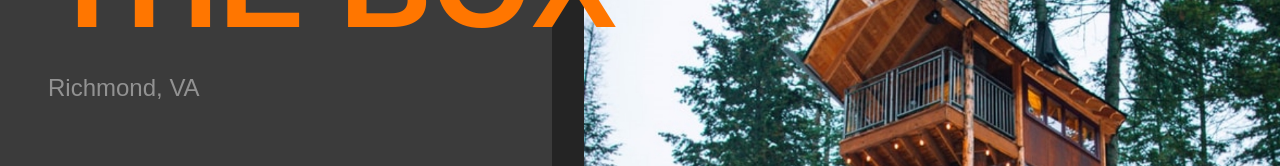
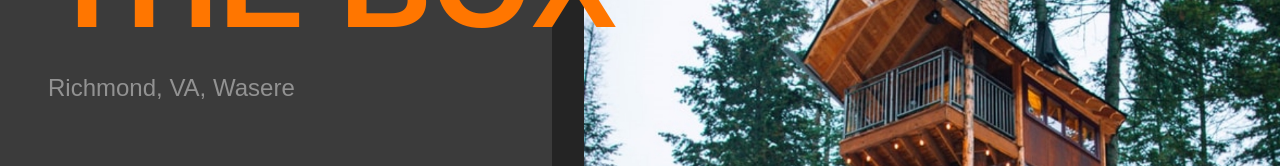
Before and after one commit to harkeyhim/My-First-Site, a plain HTML site: page index.html in a window 1280 px wide. Shown: the part 210-376 px from the top of the page. Drawn offline with Linux system fonts and the light colour scheme.

Commit message:
Update Html file

```diff
--- a/index.html
+++ b/index.html
@@ -20,7 +20,7 @@
       </header>
       <main>
         <h1 class="title">The Box</h1>
-        <p class="location">Richmond, VA</p>
+        <p class="location">Richmond, VA, Wasere</p>
         <img src="/house.jpg" alt="" class="primary-image">
         <div class="secondary-image">
           <img src="/little-1.jpg" alt="" class="secondary-image" width="300px">
```
